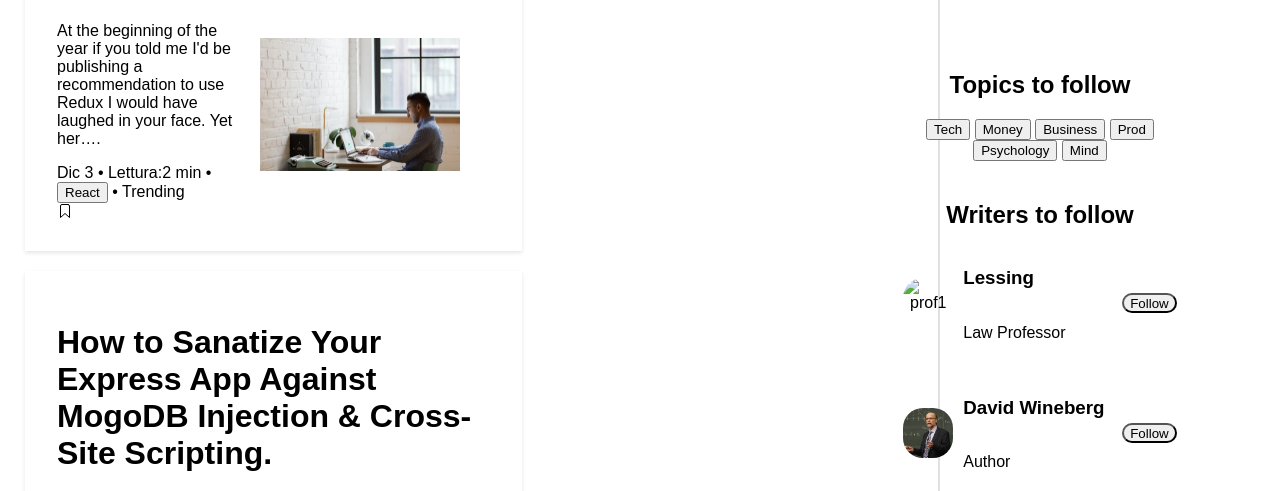
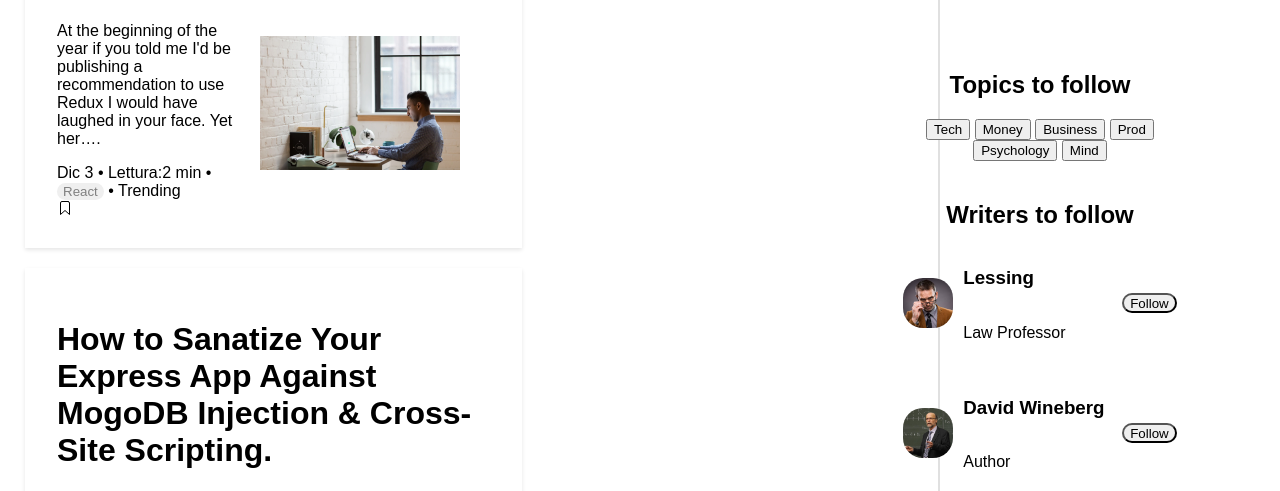
Before and after one commit to RoXasNobodyXIII/MEDIUM-EPICODE, a plain HTML site: page index.html in a window 1280 px wide. Shown: the part 295-786 px from the top of the page. Drawn offline with nearby package versions, Linux system fonts and the light colour scheme.

Commit message:
Add initial project structure

```diff
--- a/index.html
+++ b/index.html
@@ -96,7 +96,7 @@
                     <h2>Writers to follow</h2>
                     <div class="followers-container">
                         <div class="follower-box">
-                            <img class="follower-img" src="assets\prof1.avif" alt="prof1">
+                            <img class="follower-img" src="assets\prof1.jpg" alt="prof1">
                             <div class="follower-info">
                                 <h3><b>Lessing</b></h3>
                                 <p>Law Professor</p>
--- a/style.css
+++ b/style.css
@@ -143,6 +143,12 @@ button.search-btn {
     order: 1;
 }
 
+.ArtButton {
+    border-radius: 15px;
+    border: none;
+    color: gray;
+}
+
 .membership {
     border-radius: 10px;
     width: 55%;
```
Also changed, not shown: assets/prof1.jpg (added).
